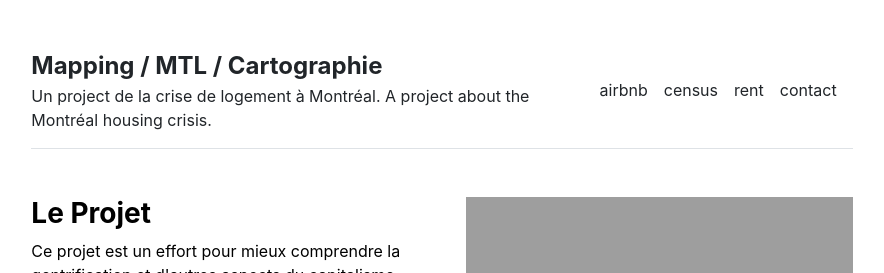
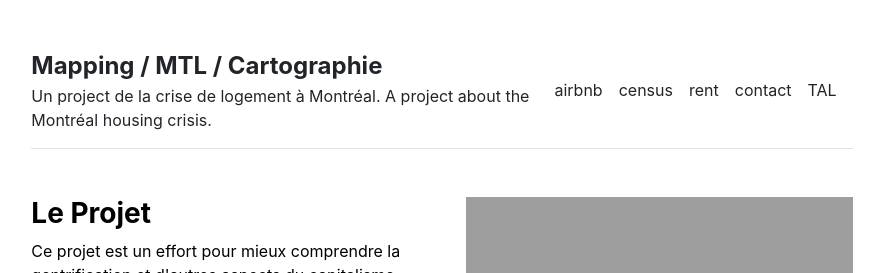
Before and after one commit to mapping-mtl-cartographie/mapping-mtl-cartographie.github.io, a Jekyll site: the page built from index.md, in a window 1280 px wide. Shown: the top 273 px of the page, without its empty margins (198-1082 px from the left). Built offline with Jekyll 4.4.1, drawn with Linux system fonts in a browser that asks for light colours.

Commit message:
Update settings.yml

```diff
--- a/_data/settings.yml
+++ b/_data/settings.yml
@@ -3,6 +3,7 @@ menu:
 - {name: 'census', url: '/census'}
 - {name: 'rent', url: '/rent'}
 - {name: 'contact', url: '/contact'}
+- {name: 'TAL', url: '/tal'}
 
 people:
 - {name: 'Primary Investigator', title: 'Researcher', department: 'Physics & Astronomy', institution: 'Some University', institution_address: '1 Main Street, Canada', phone: '(000) 000-0000', email: 'hello@university.edu', office: 'Science Building 505', image: 'assets/img/primary-investigator.jpg', url: 'primary-investigator'}
```
